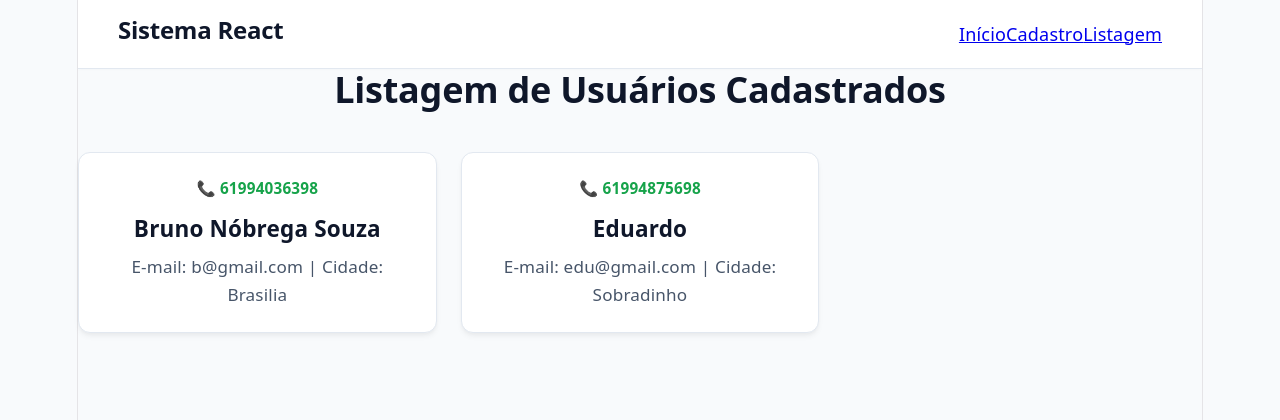
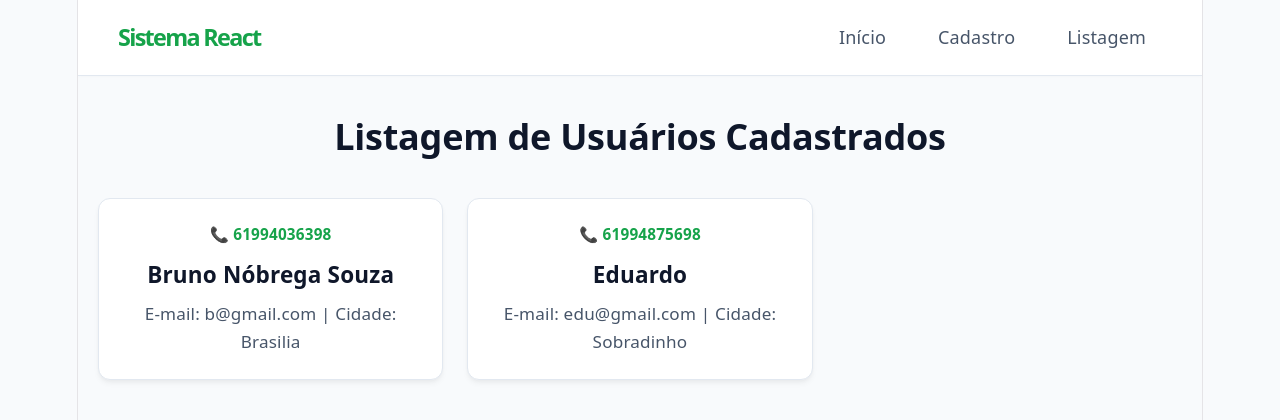
Before and after one commit to matthael/Tecweb-Trabalho, a React (Vite) app: page /listagem in a window 1280 px wide. Shown: the top 420 px of the page. Built offline with nearby package versions, Linux system fonts and the light colour scheme; data requests are answered from the project's data file.

Commit message:
Ajuste no css do site

```diff
--- a/src/App.jsx
+++ b/src/App.jsx
@@ -1,21 +1,31 @@
-import { BrowserRouter, Routes, Route } from "react-router-dom";
-import Navbar from "./components/Navbar";
+import { BrowserRouter, Routes, Route, Link } from "react-router-dom";
 import Home from "./pages/Home";
 import Cadastro from "./pages/Cadastro";
 import Listagem from './pages/Listagem';
-import { UserProvider } from "./context/UserContext"; // <-- Importe aqui
+import { UserProvider } from "./context/UserContext";
 import "./styles.css";
+import React from 'react';
 
 function App() {
   return (
-    <UserProvider> {/* <-- Envolva tudo aqui */}
+    <UserProvider>
       <BrowserRouter>
-        <Navbar />
+        <header className="navbar">
+          <h1>Sistema React</h1>
+
+          <nav className="nav-links">
+            <Link to="/">Início</Link>
+            <Link to="/cadastro">Cadastro</Link>
+            <Link to="/listagem">Listagem</Link>
+          </nav>
+        </header>
+
         <Routes>
           <Route path="/" element={<Home />} />
           <Route path="/cadastro" element={<Cadastro />} />
           <Route path="/listagem" element={<Listagem />} />
         </Routes>
+
       </BrowserRouter>
     </UserProvider>
   );
--- a/src/styles.css
+++ b/src/styles.css
@@ -216,7 +216,9 @@ p {
 /* 5. PÁGINA DE LISTAGEM E CARDS             */
 /* ========================================= */
 .list-container {
-  composes: container;
+  max-width: 1200px;
+  margin: 0 auto;
+  padding: 40px 20px;
 }
 
 .list-container h2 {
```
